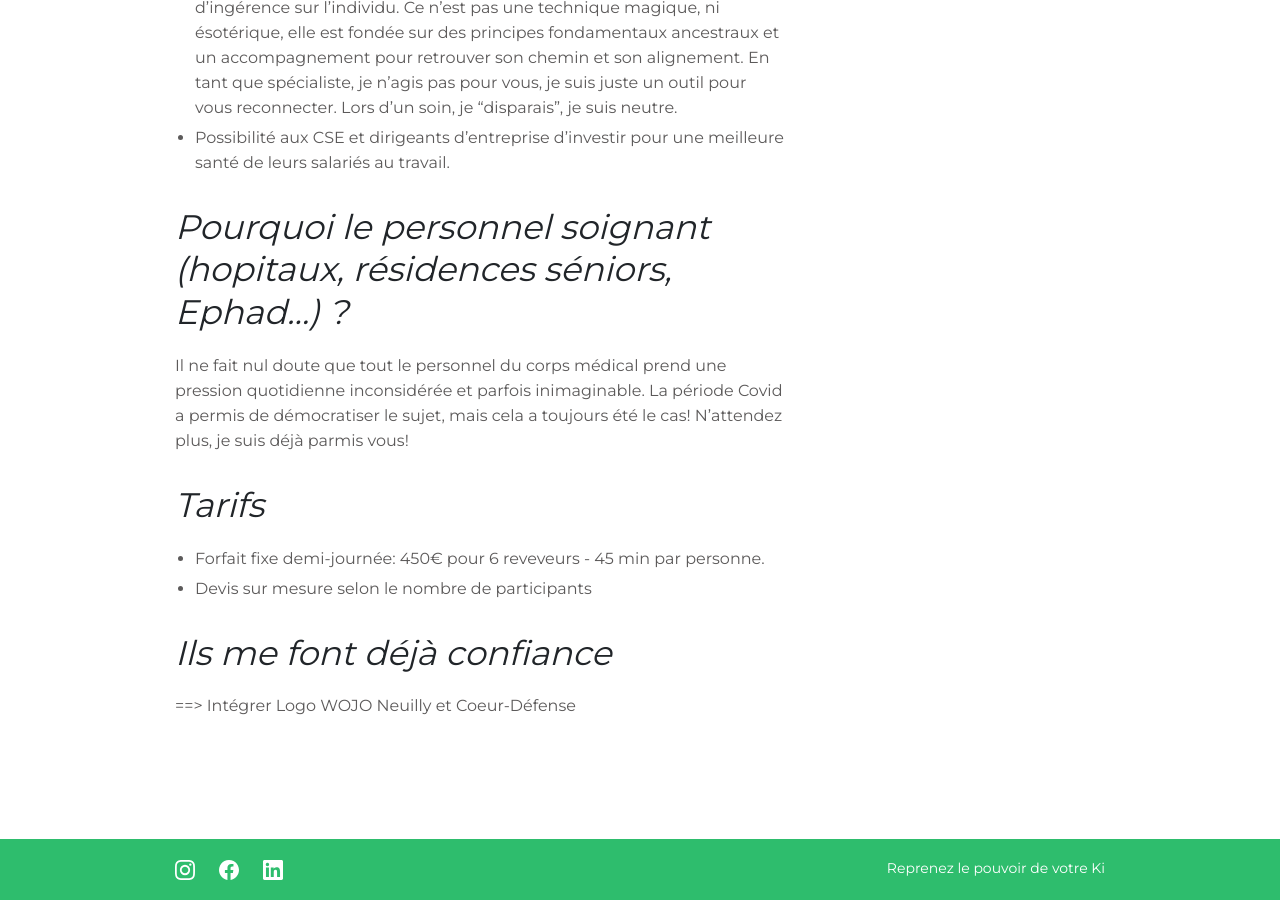
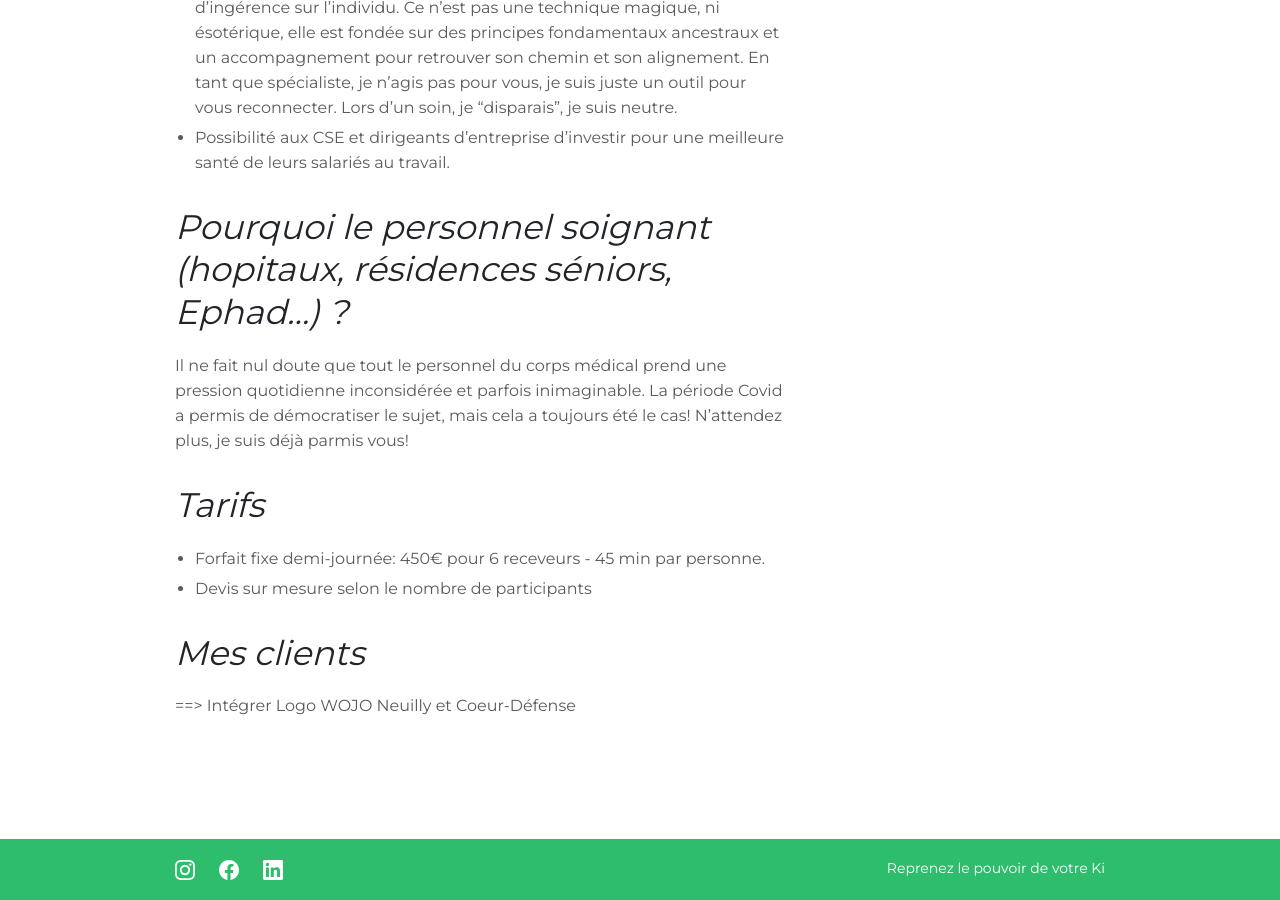
Before and after one commit to lekidejade/beta, a Jekyll site: the page built from entreprise.md, in a window 1280 px wide and 900 px high, scrolled down 1170 px. Built offline with Jekyll 4.4.1, drawn with Linux system fonts in a browser that asks for light colours.

Commit message:
Update entreprise.md

```diff
--- a/entreprise.md
+++ b/entreprise.md
@@ -26,9 +26,9 @@
 
 # *Tarifs*
 
-- Forfait fixe demi-journée: 450€ pour 6 reveveurs - 45 min par personne.
+- Forfait fixe demi-journée: 450€ pour 6 receveurs - 45 min par personne.
 - Devis sur mesure selon le nombre de participants
 
 
-# *Ils me font déjà confiance*
+# *Mes clients*
 ==> Intégrer Logo WOJO Neuilly et Coeur-Défense
```
